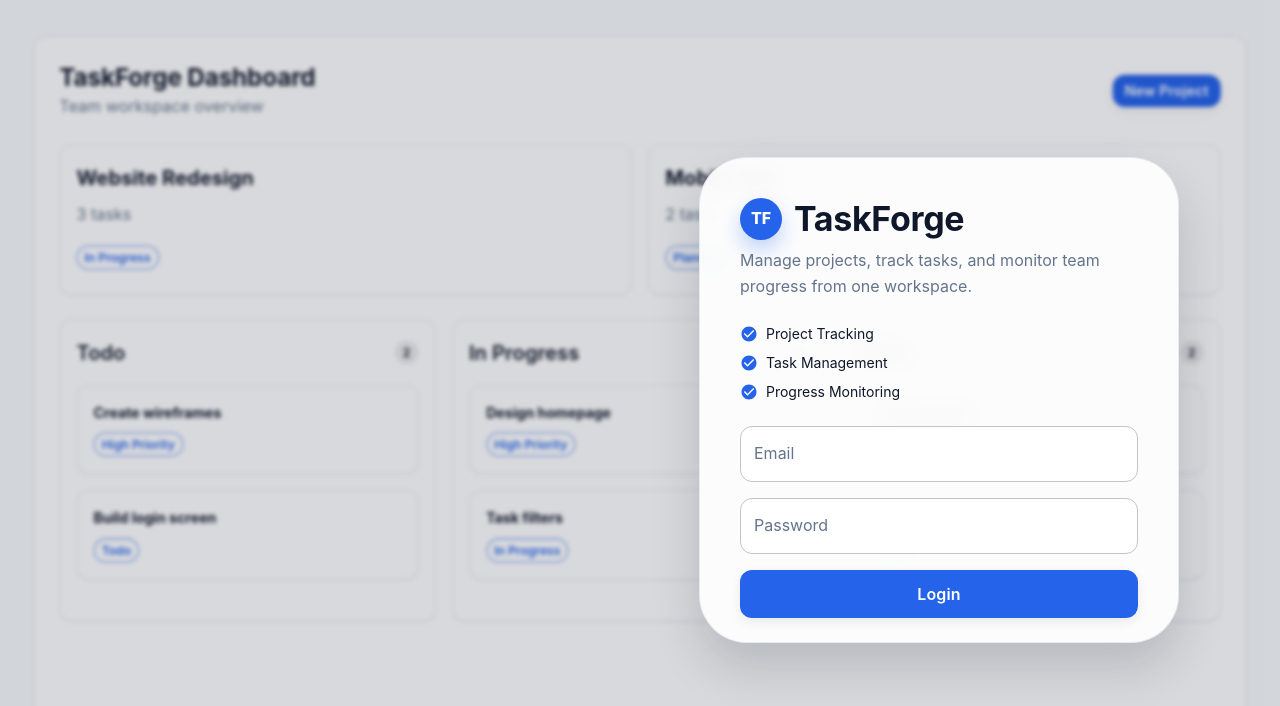
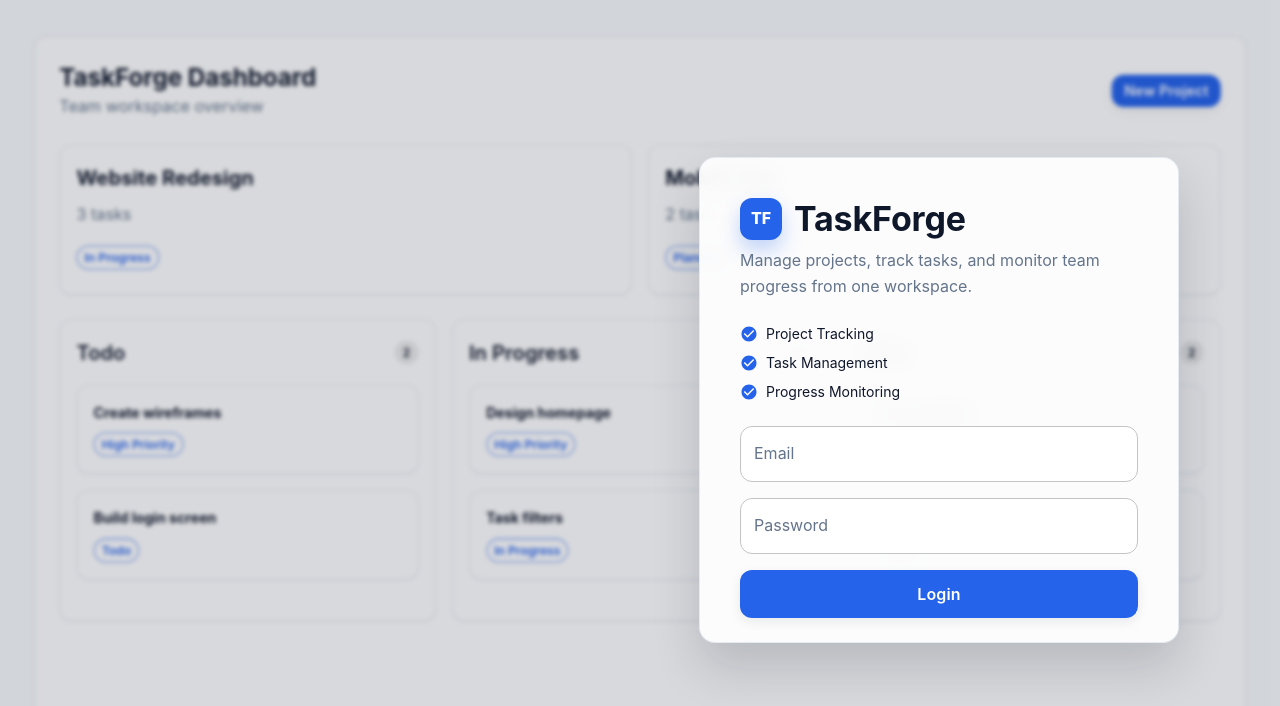
Before and after one commit to asharabuhelweh/taskforge, a React (Vite) app: page /login in a window 1280 px wide. Shown: the top 706 px of the page. Built offline with nearby package versions, Linux system fonts and the light colour scheme.

Commit message:
Update the units

```diff
--- a/src/components/TaskListItem.tsx
+++ b/src/components/TaskListItem.tsx
@@ -43,13 +43,13 @@ const TaskListItemComponent = ({ task, onEdit }: TaskListItemProps) => {
       variant="outlined"
       sx={{
         mb: 2,
-        borderLeft: 4,
+        borderLeft: "0.25rem solid",
         borderLeftColor: statusAccent[task.status],
         bgcolor: "background.paper",
         borderColor: "divider",
         "&:hover": {
           boxShadow: 2,
-          transform: "translateY(-2px)",
+          transform: "translateY(-0.125rem)",
         },
       }}
     >
--- a/src/features/auth/LoginPage.tsx
+++ b/src/features/auth/LoginPage.tsx
@@ -107,7 +107,7 @@ const LoginPage = () => {
             overflow: "hidden",
             bgcolor: "#FFFFFF",
             borderColor: "#E2E8F0",
-            filter: "blur(2px)",
+            filter: "blur(0.125rem)",
             transform: "scale(1.01)",
           }}
         >
@@ -156,9 +156,9 @@ const LoginPage = () => {
             <Box
               sx={{
                 display: "grid",
-                gridTemplateColumns: "repeat(3, minmax(220px, 1fr))",
+                gridTemplateColumns: "repeat(3, minmax(13.75rem, 1fr))",
                 gap: 2,
-                minWidth: 760,
+                minWidth: "47.5rem",
               }}
             >
               {taskColumns.map((column) => (
@@ -219,7 +219,7 @@ const LoginPage = () => {
           position: "relative",
           zIndex: 1,
           width: "100%",
-          maxWidth: 1180,
+          maxWidth: "73.75rem",
           display: "grid",
           gridTemplateColumns: { xs: "1fr", md: "55fr 45fr" },
           alignItems: "center",
@@ -231,13 +231,13 @@ const LoginPage = () => {
           variant="outlined"
           sx={{
             width: "100%",
-            maxWidth: 480,
+            maxWidth: "30rem",
             justifySelf: { xs: "center", md: "start" },
-            borderRadius: 4,
+            borderRadius: "1rem",
             borderColor: "rgba(226, 232, 240, 0.9)",
             bgcolor: "rgba(255, 255, 255, 0.92)",
-            backdropFilter: "blur(12px)",
-            boxShadow: "0 24px 48px rgba(15, 23, 42, 0.16)",
+            backdropFilter: "blur(0.75rem)",
+            boxShadow: "0 1.5rem 3rem rgba(15, 23, 42, 0.16)",
           }}
         >
           <CardContent sx={{ p: { xs: 4, sm: 5 } }}>
@@ -245,16 +245,16 @@ const LoginPage = () => {
               <Box
                 aria-hidden="true"
                 sx={{
-                  width: 42,
-                  height: 42,
-                  borderRadius: 2,
+                  width: "2.625rem",
+                  height: "2.625rem",
+                  borderRadius: "0.75rem",
                   display: "grid",
                   placeItems: "center",
                   bgcolor: "#2563EB",
                   color: "#FFFFFF",
                   fontWeight: 800,
                   fontSize: "1rem",
-                  boxShadow: "0 10px 20px rgba(37, 99, 235, 0.28)",
+                  boxShadow: "0 0.625rem 1.25rem rgba(37, 99, 235, 0.28)",
                 }}
               >
                 TF
@@ -272,7 +272,7 @@ const LoginPage = () => {
             <Stack spacing={1} sx={{ mb: 3 }}>
               {features.map((feature) => (
                 <Stack key={feature} direction="row" alignItems="center" spacing={1}>
-                  <CheckCircleIcon sx={{ color: "#2563EB", fontSize: 18 }} />
+                  <CheckCircleIcon sx={{ color: "#2563EB", fontSize: "1.125rem" }} />
                   <Typography variant="body2" sx={{ color: "#0F172A" }}>
                     {feature}
                   </Typography>
--- a/src/styles/styled.ts
+++ b/src/styles/styled.ts
@@ -1,7 +1,7 @@
 import styled from "@emotion/styled";
 
 export const PageContainer = styled.div`
-  max-width: 1400px;
+  max-width: 87.5rem;
   width: 100%;
   margin: 0 auto;
   padding: 0;
--- a/src/styles/theme.ts
+++ b/src/styles/theme.ts
@@ -25,10 +25,10 @@ const palette = {
 
 const elevations = {
   none: "none",
-  sm: "0 1px 2px rgba(15, 23, 42, 0.05)",
-  md: "0 4px 12px rgba(15, 23, 42, 0.08)",
-  lg: "0 12px 24px rgba(15, 23, 42, 0.12)",
-  xl: "0 20px 40px rgba(15, 23, 42, 0.16)",
+  sm: "0 0.0625rem 0.125rem rgba(15, 23, 42, 0.05)",
+  md: "0 0.25rem 0.75rem rgba(15, 23, 42, 0.08)",
+  lg: "0 0.75rem 1.5rem rgba(15, 23, 42, 0.12)",
+  xl: "0 1.25rem 2.5rem rgba(15, 23, 42, 0.16)",
 };
 
 export const lightTheme = createTheme({
@@ -60,11 +60,11 @@ export const lightTheme = createTheme({
     fontFamily: '"Inter", "Roboto", "Arial", sans-serif',
     h4: {
       fontWeight: 700,
-      letterSpacing: "-0.01em",
+      letterSpacing: "-0.01rem",
     },
     h5: {
       fontWeight: 700,
-      letterSpacing: "-0.005em",
+      letterSpacing: "-0.005rem",
     },
     h6: {
       fontWeight: 600,
@@ -79,7 +79,7 @@ export const lightTheme = createTheme({
     button: {
       textTransform: "none",
       fontWeight: 600,
-      letterSpacing: "0.01em",
+      letterSpacing: "0.01rem",
     },
   },
 
@@ -101,38 +101,38 @@ export const lightTheme = createTheme({
       },
       styleOverrides: {
         root: {
-          borderRadius: 12,
+          borderRadius: "0.75rem",
           fontWeight: 600,
           transition: "all 0.2s ease",
         },
         sizeLarge: {
-          height: 48,
+          height: "3rem",
           fontSize: "1rem",
-          padding: "12px 24px",
+          padding: "0.75rem 1.5rem",
         },
         sizeMedium: {
-          height: 40,
-          padding: "8px 16px",
+          height: "2.5rem",
+          padding: "0.5rem 1rem",
         },
         sizeSmall: {
-          height: 32,
-          padding: "6px 12px",
+          height: "2rem",
+          padding: "0.375rem 0.75rem",
           fontSize: "0.875rem",
         },
         contained: {
           boxShadow: elevations.md,
           "&:hover": {
             boxShadow: elevations.lg,
-            transform: "translateY(-1px)",
+            transform: "translateY(-0.0625rem)",
           },
           "&:active": {
             transform: "translateY(0)",
           },
         },
         outlined: {
-          borderWidth: 1.5,
+          borderWidth: "0.09375rem",
           "&:hover": {
-            borderWidth: 1.5,
+            borderWidth: "0.09375rem",
           },
         },
       },
@@ -142,10 +142,10 @@ export const lightTheme = createTheme({
       styleOverrides: {
         root: {
           fontWeight: 600,
-          borderRadius: 999,
+          borderRadius: "62.4375rem",
         },
         sizeSmall: {
-          height: 24,
+          height: "1.5rem",
           fontSize: "0.75rem",
         },
       },
@@ -155,7 +155,7 @@ export const lightTheme = createTheme({
       styleOverrides: {
         root: {
           "& .MuiOutlinedInput-root": {
-            borderRadius: 12,
+            borderRadius: "0.75rem",
             backgroundColor: palette.light.bgPaper,
             transition: "border-color 0.2s ease, box-shadow 0.2s ease",
             "&:hover": {
@@ -164,7 +164,7 @@ export const lightTheme = createTheme({
               },
             },
             "&.Mui-focused": {
-              boxShadow: `0 0 0 3px ${alpha(palette.light.primary, 0.1)}`,
+              boxShadow: `0 0 0 0.1875rem ${alpha(palette.light.primary, 0.1)}`,
             },
           },
         },
@@ -174,7 +174,7 @@ export const lightTheme = createTheme({
     MuiDialog: {
       styleOverrides: {
         paper: {
-          borderRadius: 16,
+          borderRadius: "1rem",
           boxShadow: elevations.xl,
         },
       },
@@ -185,7 +185,7 @@ export const lightTheme = createTheme({
         root: {
           fontSize: "1.25rem",
           fontWeight: 700,
-          padding: "24px 24px 12px",
+          padding: "1.5rem 1.5rem 0.75rem",
         },
       },
     },
@@ -193,7 +193,7 @@ export const lightTheme = createTheme({
     MuiDialogContent: {
       styleOverrides: {
         root: {
-          padding: "12px 24px",
+          padding: "0.75rem 1.5rem",
         },
       },
     },
@@ -201,8 +201,8 @@ export const lightTheme = createTheme({
     MuiDialogActions: {
       styleOverrides: {
         root: {
-          padding: "16px 24px 24px",
-          gap: 12,
+          padding: "1rem 1.5rem 1.5rem",
+          gap: "0.75rem",
         },
       },
     },
@@ -246,11 +246,11 @@ export const darkTheme = createTheme({
     fontFamily: '"Inter", "Roboto", "Arial", sans-serif',
     h4: {
       fontWeight: 700,
-      letterSpacing: "-0.01em",
+      letterSpacing: "-0.01rem",
     },
     h5: {
       fontWeight: 700,
-      letterSpacing: "-0.005em",
+      letterSpacing: "-0.005rem",
     },
     h6: {
       fontWeight: 600,
@@ -265,7 +265,7 @@ export const darkTheme = createTheme({
     button: {
       textTransform: "none",
       fontWeight: 600,
-      letterSpacing: "0.01em",
+      letterSpacing: "0.01rem",
     },
   },
 
@@ -274,7 +274,7 @@ export const darkTheme = createTheme({
       styleOverrides: {
         root: {
           borderColor: palette.dark.border,
-          boxShadow: "0 4px 12px rgba(0, 0, 0, 0.3)",
+          boxShadow: "0 0.25rem 0.75rem rgba(0, 0, 0, 0.3)",
           transition:
             "box-shadow 0.25s cubic-bezier(0.4, 0, 0.2, 1), border-color 0.25s cubic-bezier(0.4, 0, 0.2, 1), transform 0.25s cubic-bezier(0.4, 0, 0.2, 1)",
         },
@@ -287,38 +287,38 @@ export const darkTheme = createTheme({
       },
       styleOverrides: {
         root: {
-          borderRadius: 12,
+          borderRadius: "0.75rem",
           fontWeight: 600,
           transition: "all 0.2s ease",
         },
         sizeLarge: {
-          height: 48,
+          height: "3rem",
           fontSize: "1rem",
-          padding: "12px 24px",
+          padding: "0.75rem 1.5rem",
         },
         sizeMedium: {
-          height: 40,
-          padding: "8px 16px",
+          height: "2.5rem",
+          padding: "0.5rem 1rem",
         },
         sizeSmall: {
-          height: 32,
-          padding: "6px 12px",
+          height: "2rem",
+          padding: "0.375rem 0.75rem",
           fontSize: "0.875rem",
         },
         contained: {
-          boxShadow: "0 4px 12px rgba(96, 165, 250, 0.3)",
+          boxShadow: "0 0.25rem 0.75rem rgba(96, 165, 250, 0.3)",
           "&:hover": {
-            boxShadow: "0 8px 16px rgba(96, 165, 250, 0.4)",
-            transform: "translateY(-1px)",
+            boxShadow: "0 0.5rem 1rem rgba(96, 165, 250, 0.4)",
+            transform: "translateY(-0.0625rem)",
           },
           "&:active": {
             transform: "translateY(0)",
           },
         },
         outlined: {
-          borderWidth: 1.5,
+          borderWidth: "0.09375rem",
           "&:hover": {
-            borderWidth: 1.5,
+            borderWidth: "0.09375rem",
           },
         },
       },
@@ -328,10 +328,10 @@ export const darkTheme = createTheme({
       styleOverrides: {
         root: {
           fontWeight: 600,
-          borderRadius: 999,
+          borderRadius: "62.4375rem",
         },
         sizeSmall: {
-          height: 24,
+          height: "1.5rem",
           fontSize: "0.75rem",
         },
       },
@@ -341,7 +341,7 @@ export const darkTheme = createTheme({
       styleOverrides: {
         root: {
           "& .MuiOutlinedInput-root": {
-            borderRadius: 12,
+            borderRadius: "0.75rem",
             backgroundColor: palette.dark.bgPaper,
             transition: "border-color 0.2s ease, box-shadow 0.2s ease",
             "&:hover": {
@@ -350,7 +350,7 @@ export const darkTheme = createTheme({
               },
             },
             "&.Mui-focused": {
-              boxShadow: `0 0 0 3px ${alpha(palette.dark.primary, 0.2)}`,
+              boxShadow: `0 0 0 0.1875rem ${alpha(palette.dark.primary, 0.2)}`,
             },
           },
         },
@@ -360,8 +360,8 @@ export const darkTheme = createTheme({
     MuiDialog: {
       styleOverrides: {
         paper: {
-          borderRadius: 16,
-          boxShadow: "0 20px 40px rgba(0, 0, 0, 0.5)",
+          borderRadius: "1rem",
+          boxShadow: "0 1.25rem 2.5rem rgba(0, 0, 0, 0.5)",
         },
       },
     },
@@ -371,7 +371,7 @@ export const darkTheme = createTheme({
         root: {
           fontSize: "1.25rem",
           fontWeight: 700,
-          padding: "24px 24px 12px",
+          padding: "1.5rem 1.5rem 0.75rem",
         },
       },
     },
@@ -379,7 +379,7 @@ export const darkTheme = createTheme({
     MuiDialogContent: {
       styleOverrides: {
         root: {
-          padding: "12px 24px",
+          padding: "0.75rem 1.5rem",
         },
       },
     },
@@ -387,8 +387,8 @@ export const darkTheme = createTheme({
     MuiDialogActions: {
       styleOverrides: {
         root: {
-          padding: "16px 24px 24px",
-          gap: 12,
+          padding: "1rem 1.5rem 1.5rem",
+          gap: "0.75rem",
         },
       },
     },
```
Also changed, not shown: src/components/Layout.tsx (+7 -7 lines), src/components/ProjectCard.tsx (+7 -7 lines), src/features/projects/DashboardPage.tsx (+6 -6 lines), src/features/projects/ProjectPage.tsx (+5 -5 lines).
